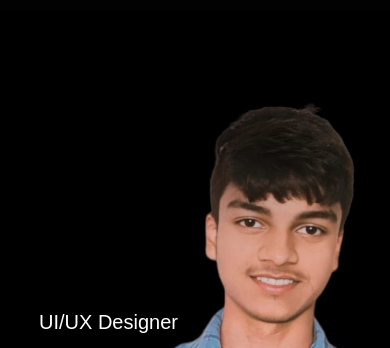
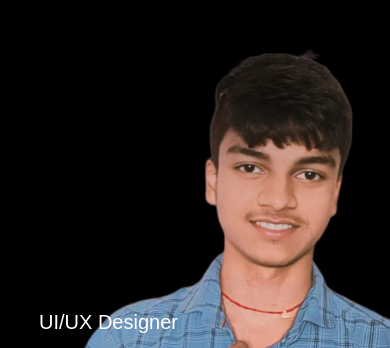
Before and after one commit to sudhucodes/sudhanshuportfolio.com, a plain HTML site: page index.html in a window 390 px wide. Shown: the part 88-436 px from the top of the page. Drawn offline with nearby package versions, Linux system fonts and the light colour scheme.

Commit message:
style.css

```diff
--- a/style.css
+++ b/style.css
@@ -342,7 +342,7 @@ nav .fa-solid {
         background-image: url(photo/bgforphone.jpg);
         background-size: cover;
         background-position: center;
-        height: 83vh; /* Adjust the height as needed */
+        height: 70vh; /* Adjust the height as needed */
     }
 
     .header-text {
```
